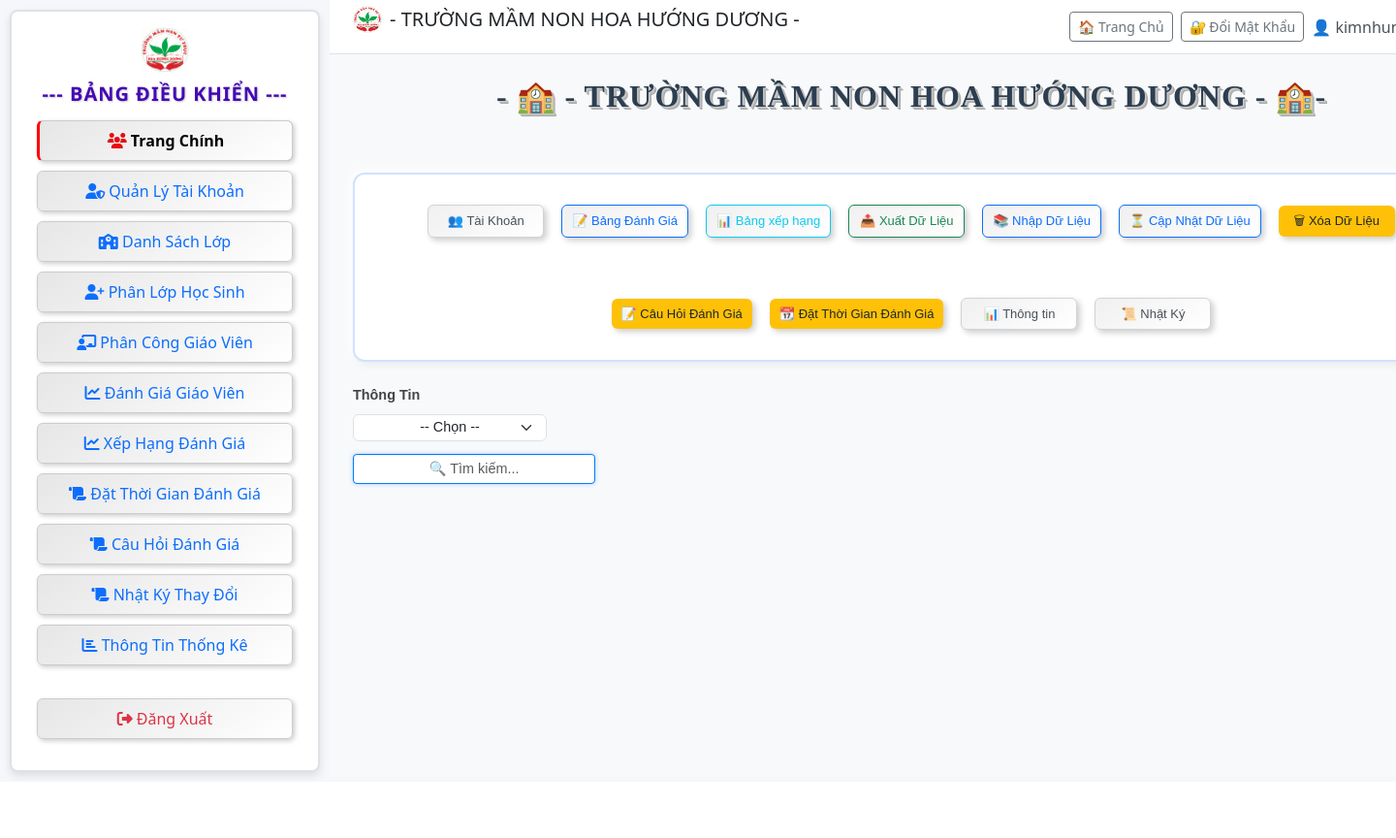
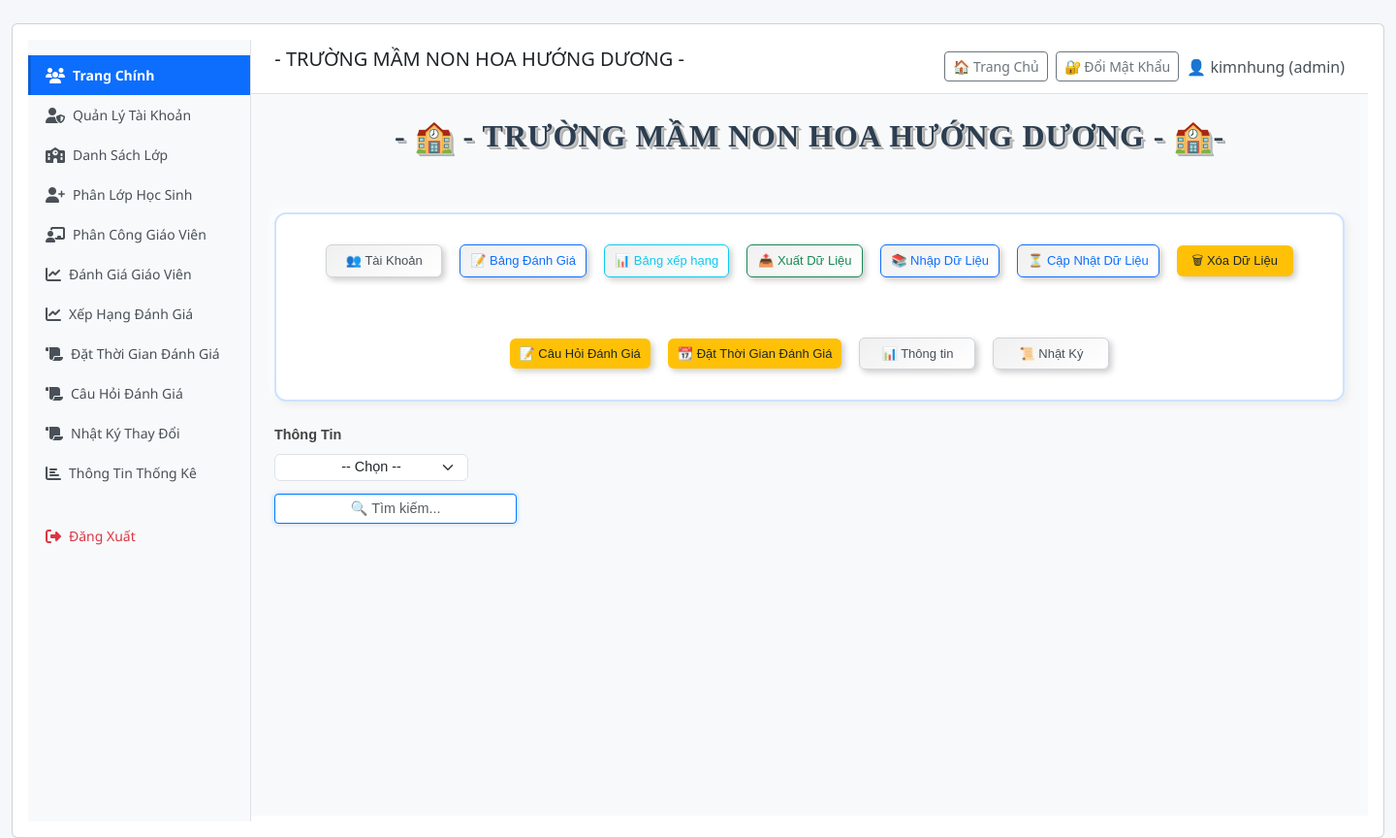
Before and after one commit to kentran82vn/quanlynhansu, a Flask app: page /dashboard in a window 1440 px wide; the page is wider, and only the part inside the window is pictured. Shown: that part at 97% size. Before the commit the page ends 805 px from the top of that part, so only its background shows below. Run offline with Flask 2, Linux system fonts and the light colour scheme; the visitor is signed in with stand-in values (Sample User, id 1); data that the repository does not hold is empty; some libraries are stand-ins or nearby versions.

Commit message:
Update index.html

```diff
--- a/templates/index.html
+++ b/templates/index.html
@@ -6,57 +6,45 @@
 <title>- 🏫 TRƯỜNG MẦM NON HOA HƯỚNG DƯƠNG 🎈-</title>
 <link href="https://cdn.jsdelivr.net/npm/bootstrap@5.3.0/dist/css/bootstrap.min.css" rel="stylesheet"/>
 <link href="https://cdnjs.cloudflare.com/ajax/libs/font-awesome/6.5.0/css/all.min.css" rel="stylesheet"/>
-<!--
-<link href="{{ url_for('static_files', filename='css/styles.css') }}?v=20250716" rel="stylesheet"/>
--->
 <style>
-    .row {
-        flex-wrap: nowrap !important;
-    }
     body {
       background-color: #f5f7fa;
-      display: flex;
-      min-height: 100vh;
-      margin: 0;
     }
     .sidebar {
-      background-color: #fff;
-      border: 2px solid #dee2e6;
-      border-radius: 8px;
-      box-shadow: 0 4px 8px rgba(0,0,0,0.1);
-      padding: 1rem;
-      margin: 10px;
-      min-height: calc(100vh - 20px);
-      width: 320px;
-      flex-shrink: 0;
+      background-color: #f8f9fa;
+      border-right: 1px solid #dee2e6;
+      min-height: 100vh;
+      padding: 1rem 0;
+      font-family: "Segoe UI", Arial, sans-serif;
     }
     .sidebar .nav-link {
-      background: linear-gradient(145deg, #e6e6e6, #ffffff);
-      border: 1px solid #ccc;
-      border-radius: 6px;
-      box-shadow: 2px 2px 5px rgba(0,0,0,0.2), -2px -2px 5px rgba(255,255,255,0.5);
-      margin: 5px 10px;
-      text-align: center;
+      color: #495057;
+      font-size: 14px;
       font-weight: 500;
-      transition: all 0.2s ease-in-out;
+      padding: 10px 15px;
+      display: flex;
+      align-items: center;
+      gap: 8px;
+      transition: all 0.3s ease;
+      border-left: 3px solid transparent;
     }
     .sidebar .nav-link i {
       font-size: 16px;
     }
     .sidebar .nav-link:hover {
-      box-shadow: inset 2px 2px 5px rgba(0,0,0,0.2), inset -2px -2px 5px rgba(255,255,255,0.5);
-      background-color: #f1f1f1;
-      transform: translateY(1px);
+      background-color: #e9ecef;
+      color: #0d6efd;
+      border-left: 3px solid #0d6efd;
       text-decoration: none;
     }
     .sidebar .nav-link.active {
       background-color: #0d6efd;
-      color: rgb(0, 0, 0);
-      border-left: 3px solid #ff0000;
+      color: white;
+      border-left: 3px solid #0b5ed7;
       font-weight: 600;
     }
     .sidebar .nav-link.active i {
-      color: rgb(233, 11, 11);
+      color: white;
     }
     .sidebar .nav-link.text-danger {
       color: #dc3545;
@@ -83,43 +71,16 @@
       font-weight: 500;
       color: #495057;
     }
-    body {
-      display: flex;
-      min-height: 100vh;
-      margin: 0;
-    }
-    .content {
-      flex: 1;
-      display: flex;
-      flex-direction: column;
-      min-width: 0;
-    }
 </style>
 </head>
-<body>
+<body><div class="container-fluid mt-4"><div class="card"><div class="card-body">
 <div class="container-fluid">
 <div class="row">
   <nav class="col-md-2 d-none d-md-block sidebar">
-                <div style="text-align:center; margin-bottom:10px;">
-                  <img src="/static/mnhhd.jpg" alt="Logo" style="width:50px; height:auto; margin-bottom:5px;">
-                  <h4 id="info-title" style="
-                    margin: 5px 0;
-                    font-family: 'Segoe UI', Arial, sans-serif;
-                    font-size: 20px;
-                    font-weight: 700;
-                    letter-spacing: 1px;
-                    text-transform: uppercase;
-                    color: #4509b4;
-                    text-shadow: 1px 1px 2px rgba(0,0,0,0.2);
-                  ">
-                    --- BẢNG ĐIỀU KHIỂN ---
-                  </h4>
-                </div>
-
       <div class="position-sticky">
         <ul class="nav flex-column">
               <li class="nav-item">
-                          <a class="nav-link active" data-page="/employees" href="#">
+                <a class="nav-link" data-page="/employees" href="#">
                   <i class="fas fa-users"></i> Trang Chính
                 </a>
               </li>
@@ -193,10 +154,7 @@
   </nav>
 <main class="col-md-10 ms-sm-auto px-0">
 <div class="topbar">
-                <h5 class="mb-3 d-flex align-items-center gap-2">
-                  <img src="/static/mnhhd.jpg" alt="Logo" style="width:30px; height:auto;">
-                  <span>- TRƯỜNG MẦM NON HOA HƯỚNG DƯƠNG -</span>
-                </h5>
+<h5 class="mb-3">- TRƯỜNG MẦM NON HOA HƯỚNG DƯƠNG -</h5>
 <div class="user-actions d-flex align-items-center justify-content-end gap-2">
 <a class="btn btn-outline-secondary btn-sm" href="/dashboard">
 🏠 Trang Chủ
@@ -245,19 +203,70 @@
 </div>
 </div>
 <script>
-  let schemaByDept = {};
-  const currentUser = "{{ user|lower }}";
-  const userRole = "{{ role }}";
+    // ✅ Lấy URL parameter để xác định trang hiện tại
+    function getPageFromURL() {
+        const params = new URLSearchParams(window.location.search);
+        return params.get('page') || '/employees'; // Mặc định là employees
+    }
 
+    // ✅ Cập nhật URL khi chuyển trang
+    function updateURL(page) {
+        const newURL = `/dashboard?page=${encodeURIComponent(page)}`;
+        window.history.pushState({page: page}, '', newURL);
+    }
+
+    // ✅ Load trang và cập nhật active state
+    function loadPage(page) {
+        // Cập nhật iframe
+        document.getElementById('mainFrame').src = page;
+
+        // Cập nhật active state cho sidebar
+        document.querySelectorAll('.nav-link').forEach(l => l.classList.remove('active'));
+        const activeLink = document.querySelector(`[data-page="${page}"]`);
+        if (activeLink) activeLink.classList.add('active');
+
+        // Cập nhật URL
+        updateURL(page);
+    }
+
+    // ✅ Xử lý click navigation
     document.querySelectorAll('.nav-link[data-page]').forEach(link => {
         link.addEventListener('click', function(e) {
             e.preventDefault();
-      document.querySelectorAll('.nav-link').forEach(l => l.classList.remove('active'));
-      this.classList.add('active');
-      document.getElementById('mainFrame').src = this.getAttribute('data-page');
+            const page = this.getAttribute('data-page');
+            loadPage(page);
         });
     });
 
+    // ✅ Xử lý browser back/forward
+    window.addEventListener('popstate', function(e) {
+        const page = e.state?.page || getPageFromURL();
+        document.getElementById('mainFrame').src = page;
+
+        // Cập nhật active state
+        document.querySelectorAll('.nav-link').forEach(l => l.classList.remove('active'));
+        const activeLink = document.querySelector(`[data-page="${page}"]`);
+        if (activeLink) activeLink.classList.add('active');
+    });
+
+    // ✅ Khởi tạo khi trang load
+    document.addEventListener('DOMContentLoaded', function() {
+        const currentPage = getPageFromURL();
+
+        // Set iframe src
+        document.getElementById('mainFrame').src = currentPage;
+
+        // Set active state
+        const activeLink = document.querySelector(`[data-page="${currentPage}"]`);
+        if (activeLink) activeLink.classList.add('active');
+
+        // Ensure URL is correct
+        if (!window.location.search) {
+            updateURL(currentPage);
+        }
+    });
+
+    // ✅ Các function khác giữ nguyên
     function openChangePassModal() {
       document.getElementById('changePassForm').reset();
       const modal = new bootstrap.Modal(document.getElementById('changePassModal'));
@@ -301,5 +310,5 @@
     }
 </script>
 <script src="https://cdn.jsdelivr.net/npm/bootstrap@5.3.0/dist/js/bootstrap.bundle.min.js"></script>
-</body>
+</div></div></div></body>
 </html>
```
Lines whose indentation alone changed are shown as unchanged.
